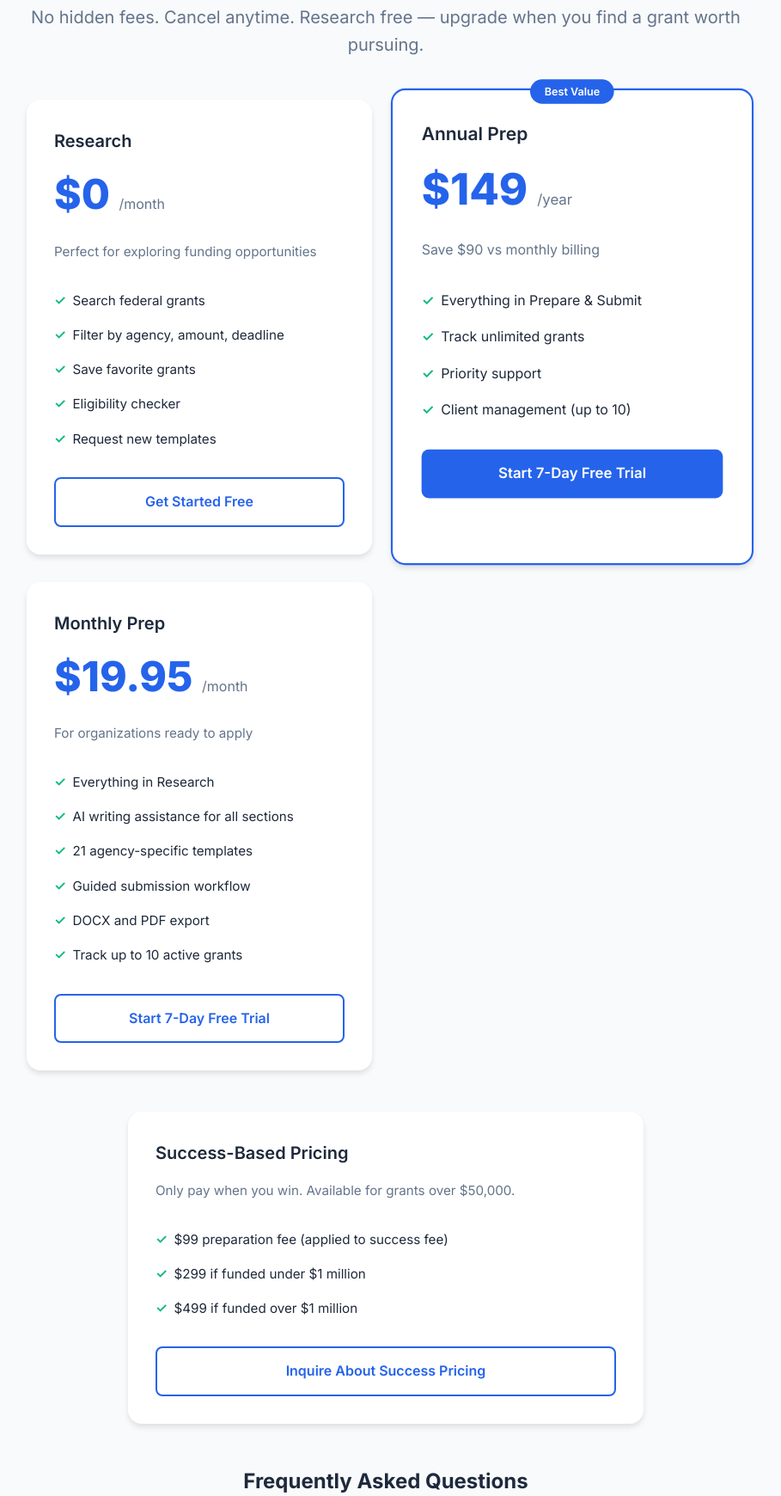
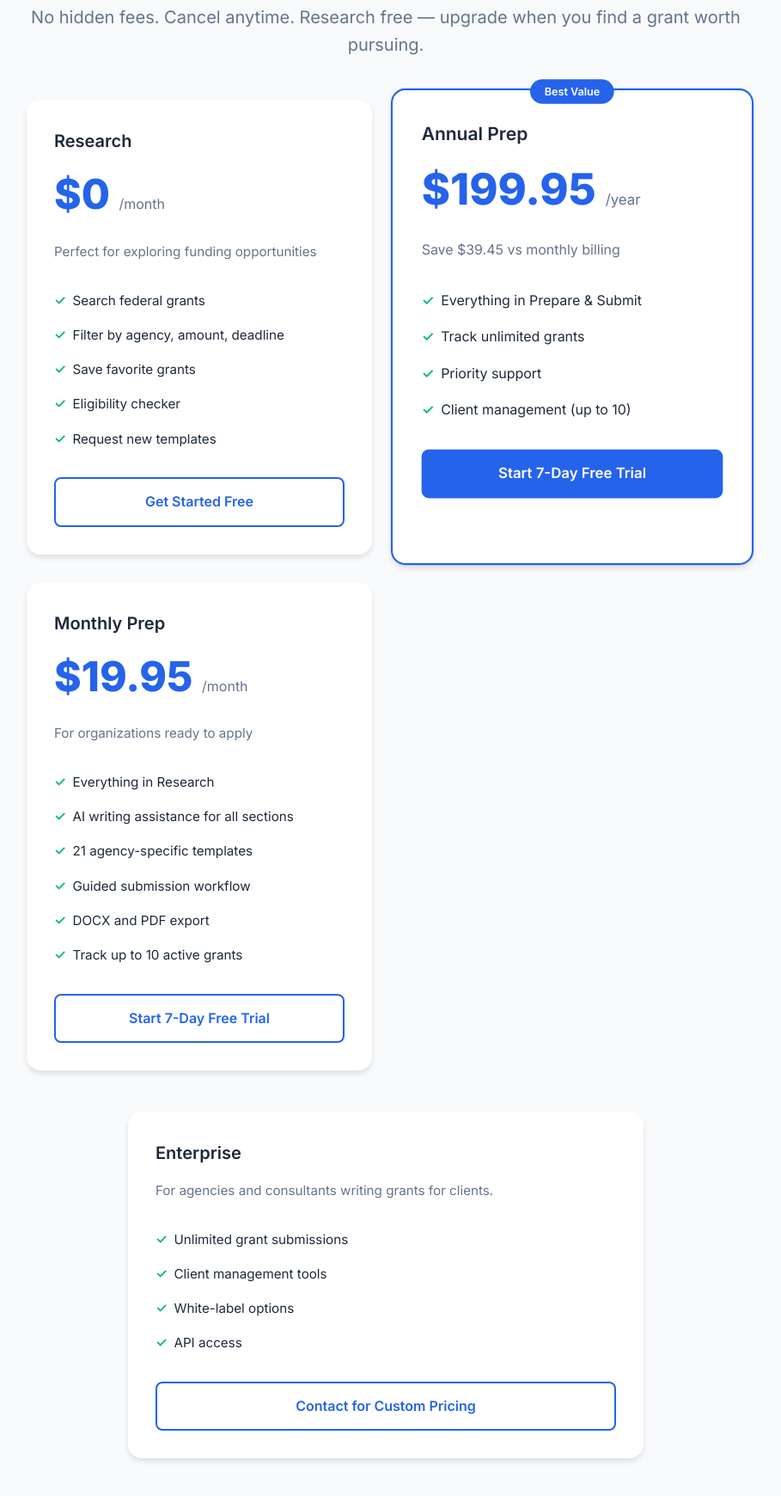
Before and after one commit to fbwalker4/GrantPro, a Flask app: page /pricing in a window 1280 px wide. Shown: the part 194-1934 px from the top of the page at 86% size, without its empty margins (191-1100 px from the left). Run offline with Flask 3, Linux system fonts and the light colour scheme.

Commit message:
Wave 1: Fix pricing, broken links, and brand consistency
- Standardize pricing to $19.95/mo and $199.95/yr across all pages
  (pricing.html, signup.html, upgrade.html, help.html)
- Remove contradictory success-based pricing from pricing.html
- Replace per-grant pricing in help.html FAQ with subscription model
- Fix broken "Apply Now" link: /grant/{id}/apply → /start-grant/{id}
- Standardize brand name to "Grant Pro" everywhere (was "Grant Writer
  Pro" in 10 templates)
- Fix support email to support@grantpro.org

Co-Authored-By: Claude Opus 4.6 (1M context) <noreply@anthropic.com>

```diff
--- a/portal/templates/admin.html
+++ b/portal/templates/admin.html
@@ -1,6 +1,6 @@
 {% extends "layout.html" %}
 
-{% block title %}Admin Dashboard - Grant Writer Pro{% endblock %}
+{% block title %}Admin Dashboard - Grant Pro{% endblock %}
 
 {% block content %}
 <div class="page-header">
--- a/portal/templates/admin_emails.html
+++ b/portal/templates/admin_emails.html
@@ -1,6 +1,6 @@
 {% extends "layout.html" %}
 
-{% block title %}Email Stats - Admin - Grant Writer Pro{% endblock %}
+{% block title %}Email Stats - Admin - Grant Pro{% endblock %}
 
 {% block content %}
 <div class="page-header">
--- a/portal/templates/admin_grants.html
+++ b/portal/templates/admin_grants.html
@@ -1,6 +1,6 @@
 {% extends "layout.html" %}
 
-{% block title %}Manage Grants - Admin - Grant Writer Pro{% endblock %}
+{% block title %}Manage Grants - Admin - Grant Pro{% endblock %}
 
 {% block content %}
 <div class="page-header">
--- a/portal/templates/admin_leads.html
+++ b/portal/templates/admin_leads.html
@@ -1,6 +1,6 @@
 {% extends "layout.html" %}
 
-{% block title %}Leads - Admin - Grant Writer Pro{% endblock %}
+{% block title %}Leads - Admin - Grant Pro{% endblock %}
 
 {% block content %}
 <div class="page-header">
--- a/portal/templates/admin_templates.html
+++ b/portal/templates/admin_templates.html
@@ -1,6 +1,6 @@
 {% extends "layout.html" %}
 
-{% block title %}Templates - Admin - Grant Writer Pro{% endblock %}
+{% block title %}Templates - Admin - Grant Pro{% endblock %}
 
 {% block content %}
 <div class="page-header">
--- a/portal/templates/clients.html
+++ b/portal/templates/clients.html
@@ -3,7 +3,7 @@
 <head>
     <meta charset="UTF-8">
     <meta name="viewport" content="width=device-width, initial-scale=1.0">
-    <title>My Clients - Grant Writer Pro</title>
+    <title>My Clients - Grant Pro</title>
     <link href="https://fonts.googleapis.com/css2?family=DM+Sans:wght@400;500;600;700&family=Fraunces:wght@600;700;800&display=swap" rel="stylesheet">
     <style>
         :root {
--- a/portal/templates/grants.html
+++ b/portal/templates/grants.html
@@ -1,6 +1,6 @@
 {% extends "layout.html" %}
 
-{% block title %}All Grants - Grant Writer Pro{% endblock %}
+{% block title %}All Grants - Grant Pro{% endblock %}
 
 {% block content %}
 <div class="page-header">
@@ -111,7 +111,7 @@
             {% if grant.template and grant.template != 'generic' %}
                 <span class="badge badge-purple">📝 Template Available</span>
                 {% if user and user.plan in ['monthly', 'annual', 'enterprise'] %}
-                <a href="/grant/{{ grant.id }}/apply" class="btn btn-primary" style="padding: 0.5rem 1rem; font-size: 0.85rem;">
+                <a href="/start-grant/{{ grant.id }}" class="btn btn-primary" style="padding: 0.5rem 1rem; font-size: 0.85rem;">
                     Apply Now →
                 </a>
                 {% else %}
--- a/portal/templates/message.html
+++ b/portal/templates/message.html
@@ -1,6 +1,6 @@
 {% extends "layout.html" %}
 
-{% block title %}{{ title }} - Grant Writer Pro{% endblock %}
+{% block title %}{{ title }} - Grant Pro{% endblock %}
 
 {% block content %}
 <div style="min-height: 60vh; display: flex; align-items: center; justify-content: center; padding: 2rem;">
--- a/portal/templates/my_grants.html
+++ b/portal/templates/my_grants.html
@@ -3,7 +3,7 @@
 <head>
     <meta charset="UTF-8">
     <meta name="viewport" content="width=device-width, initial-scale=1.0">
-    <title>My Grants - Grant Writer Pro</title>
+    <title>My Grants - Grant Pro</title>
     <link href="https://fonts.googleapis.com/css2?family=DM+Sans:wght@400;500;600;700&family=Fraunces:wght@600;700;800&display=swap" rel="stylesheet">
     <style>
         :root {
--- a/portal/templates/onboarding.html
+++ b/portal/templates/onboarding.html
@@ -3,7 +3,7 @@
 <head>
     <meta charset="UTF-8">
     <meta name="viewport" content="width=device-width, initial-scale=1.0">
-    <title>Organization Profile - Grant Writer Pro</title>
+    <title>Organization Profile - Grant Pro</title>
     <link rel="preconnect" href="https://fonts.googleapis.com">
     <link rel="preconnect" href="https://fonts.gstatic.com" crossorigin>
     <link href="https://fonts.googleapis.com/css2?family=Inter:wght@400;500;600;700&family=Playfair+Display:wght@600;700&display=swap" rel="stylesheet">
--- a/portal/templates/pricing.html
+++ b/portal/templates/pricing.html
@@ -86,8 +86,8 @@
             <div class="plan featured">
                 <div class="plan-badge">Best Value</div>
                 <div class="plan-name">Annual Prep</div>
-                <div class="plan-price">$149 <span>/year</span></div>
-                <p class="plan-desc">Save $90 vs monthly billing</p>
+                <div class="plan-price">$199.95 <span>/year</span></div>
+                <p class="plan-desc">Save $39.45 vs monthly billing</p>
                 <ul class="plan-features">
                     <li>Everything in Prepare & Submit</li>
                     <li>Track unlimited grants</li>
@@ -114,14 +114,15 @@
         </div>
 
         <div class="plan" style="max-width: 600px; margin: 2rem auto;">
-            <div class="plan-name">Success-Based Pricing</div>
-            <p class="plan-desc">Only pay when you win. Available for grants over $50,000.</p>
+            <div class="plan-name">Enterprise</div>
+            <p class="plan-desc">For agencies and consultants writing grants for clients.</p>
             <ul class="plan-features">
-                <li>$99 preparation fee (applied to success fee)</li>
-                <li>$299 if funded under $1 million</li>
-                <li>$499 if funded over $1 million</li>
+                <li>Unlimited grant submissions</li>
+                <li>Client management tools</li>
+                <li>White-label options</li>
+                <li>API access</li>
             </ul>
-            <a href="/contact" class="btn btn-outline">Inquire About Success Pricing</a>
+            <a href="/contact?type=enterprise" class="btn btn-outline">Contact for Custom Pricing</a>
         </div>
 
         <div class="faq">
--- a/portal/templates/signup.html
+++ b/portal/templates/signup.html
@@ -241,8 +241,8 @@
         </div>
         {% elif plan == 'annual' %}
         <div class="plan-banner" style="background: #14532d; border: 1px solid #22c55e;">
-            <h3 style="color: #4ade80;">Annual Plan - $199/yr</h3>
-            <p style="color: #86efac;">Save $40/year. 3 grants/month. Best value!</p>
+            <h3 style="color: #4ade80;">Annual Plan - $199.95/yr</h3>
+            <p style="color: #86efac;">Save $39.45/year. 3 grants/month. Best value!</p>
         </div>
         {% elif plan == 'enterprise' %}
         <div class="plan-banner" style="background: #1e3a5f; border: 1px solid #2d5a87;">
--- a/portal/templates/upgrade.html
+++ b/portal/templates/upgrade.html
@@ -49,10 +49,10 @@
 
     <!-- Annual Plan -->
     <div style="background: #1e293b; border: 2px solid #22c55e; border-radius: 12px; padding: 2rem; position: relative;">
-        <div style="position: absolute; top: -12px; left: 50%; transform: translateX(-50%); background: #22c55e; color: white; padding: 0.25rem 1rem; border-radius: 20px; font-size: 0.75rem; font-weight: 600;">SAVE $40/YR</div>
+        <div style="position: absolute; top: -12px; left: 50%; transform: translateX(-50%); background: #22c55e; color: white; padding: 0.25rem 1rem; border-radius: 20px; font-size: 0.75rem; font-weight: 600;">SAVE $39.45/YR</div>
         <h2 style="font-size: 1.5rem; margin-bottom: 0.5rem; color: #f8fafc;">Annual</h2>
-        <div style="font-size: 2.5rem; font-weight: 700; color: #22c55e;">$199<span style="font-size: 1rem; color: #94a3b8; font-weight: 400;">/yr</span></div>
-        <p style="color: #94a3b8; margin-bottom: 1.5rem;">Save 2 months (≈$16.58/mo)</p>
+        <div style="font-size: 2.5rem; font-weight: 700; color: #22c55e;">$199.95<span style="font-size: 1rem; color: #94a3b8; font-weight: 400;">/yr</span></div>
+        <p style="color: #94a3b8; margin-bottom: 1.5rem;">Save vs monthly (≈$16.66/mo)</p>
 
         <ul style="list-style: none; padding: 0; margin-bottom: 1.5rem; color: #e2e8f0;">
             <li style="padding: 0.5rem 0; border-bottom: 1px solid #334155;">✓ Everything in Monthly</li>
--- a/portal/templates/wizard_recommendations.html
+++ b/portal/templates/wizard_recommendations.html
@@ -3,7 +3,7 @@
 <head>
     <meta charset="UTF-8">
     <meta name="viewport" content="width=device-width, initial-scale=1.0">
-    <title>Your Grant Recommendations - Grant Writer Pro</title>
+    <title>Your Grant Recommendations - Grant Pro</title>
     <style>
         * { margin: 0; padding: 0; box-sizing: border-box; }
         body { font-family: -apple-system, BlinkMacSystemFont, 'Segoe UI', Roboto, sans-serif; line-height: 1.6; color: #333; background: #f5f5f5; }
@@ -43,7 +43,7 @@
 </head>
 <body>
     <nav class="navbar">
-        <a href="/" style="font-size: 1.3rem; font-weight: bold;">📝 Grant Writer Pro</a>
+        <a href="/" style="font-size: 1.3rem; font-weight: bold;">📝 Grant Pro</a>
         <div>
             <a href="/dashboard">Dashboard</a>
         </div>
```
Also changed, not shown: portal/templates/help.html (+10 -9 lines).
